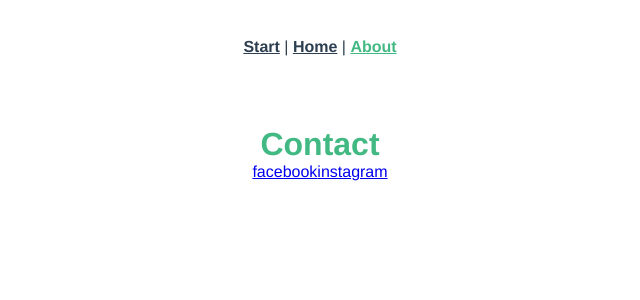
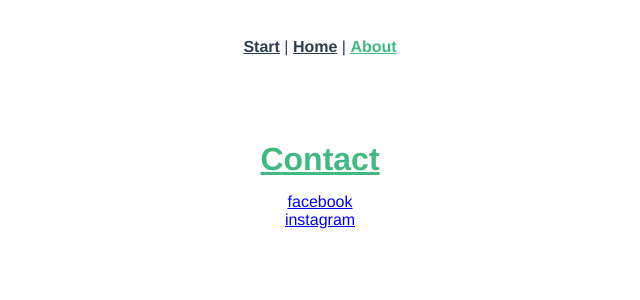
Before and after one commit to GorexME/kuinxe-frontend, a Vue app: page /#/about in a window 1280 px wide. Shown: the top 300 px of the page, without its empty margins (320-960 px from the left). Built offline with nearby package versions, Linux system fonts and the light colour scheme.

Commit message:
Styalised about

```diff
--- a/src/views/About.vue
+++ b/src/views/About.vue
@@ -2,6 +2,13 @@
   <div class="about">
     <h1>Contact</h1>
     <a href="https://www.facebook.com/kuinxe">facebook</a>
+    <br>
     <a href="https://www.instagram.com/kuinxe">instagram</a>
   </div>
 </template>
+<style lang="scss" scoped>
+h1,a {
+  padding: 15px;
+  text-decoration: underline
+}
+</style>
```
